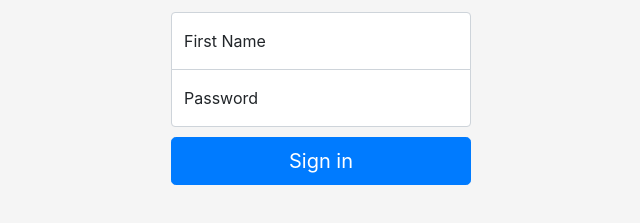
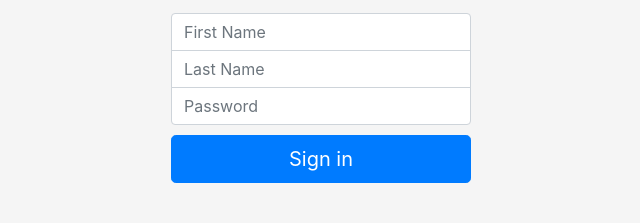
Before and after one commit to benjamindaniels21/Newsletter-project, a website: page signup.html in a window 1280 px wide. Shown: the part 369-592 px from the top of the page, without its empty margins (319-959 px from the left). Drawn offline with nearby package versions, Linux system fonts and the light colour scheme.

Commit message:
form formatted

```diff
--- a/app.js
+++ b/app.js
@@ -1,10 +1,8 @@
 const express = require("express");
-const app = express();
-const https = require("https");
 const request = require("request");
 const bodyParser = require("body-parser");
 
-// app.use(bodyParser.urlencoded({ extended: true }));
+const app = express();
 
 app.listen(3000, function () {
   console.log("The server is running on port 3000");
--- a/signup.html
+++ b/signup.html
@@ -95,16 +95,9 @@
             <img class="logo" src="/images/drumlogo.png" alt="">
             <h1 class="h3 mb-3 fw-normal">Sign up for my Newsletter!</h1>
 
-            <div class="form-floating">
-                <input type="email" class="form-control" id="floatingInput" placeholder="first name">
-                <label for="floatingInput">First Name</label>
-            </div>
-            <div class="form-floating">
-                <input type="password" class="form-control" id="floatingPassword" placeholder="Password">
-                <label for="floatingPassword">Password</label>
-            </div>
-
-
+            <input type="text" class="form-control top"  placeholder="First Name">
+            <input type="text" class="form-control middle" placeholder="Last Name">
+            <input type="email" class="form-control bottom" id="floatingPassword" placeholder="Password">
             <button class="w-100 btn btn-lg btn-primary" type="submit">Sign in</button>
 
         </form>
--- a/styles.css
+++ b/styles.css
@@ -20,13 +20,18 @@ body {
     z-index: 2;
 }
 
-.form-signin input[type="email"] {
+.top {
     margin-bottom: -1px;
     border-bottom-right-radius: 0;
     border-bottom-left-radius: 0;
 }
 
-.form-signin input[type="password"] {
+.middle{
+    border-radius: 0;
+    margin-bottom: -1px;
+}
+
+.bottom {
     margin-bottom: 10px;
     border-top-left-radius: 0;
     border-top-right-radius: 0;
```
